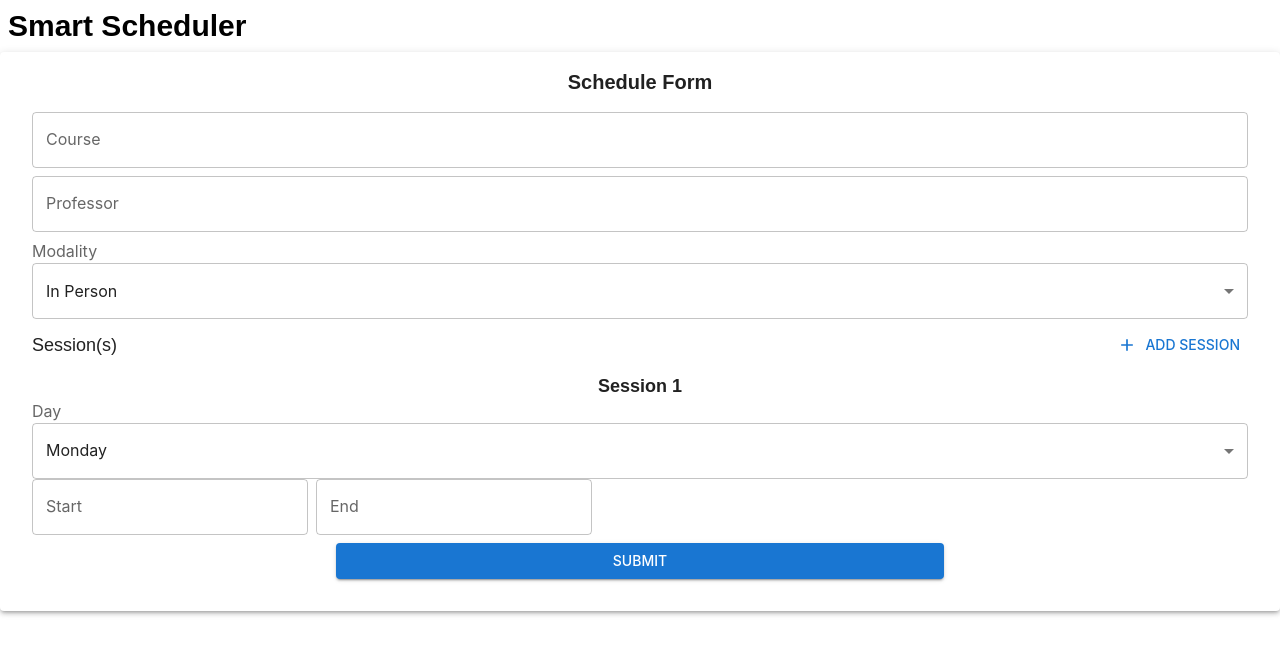
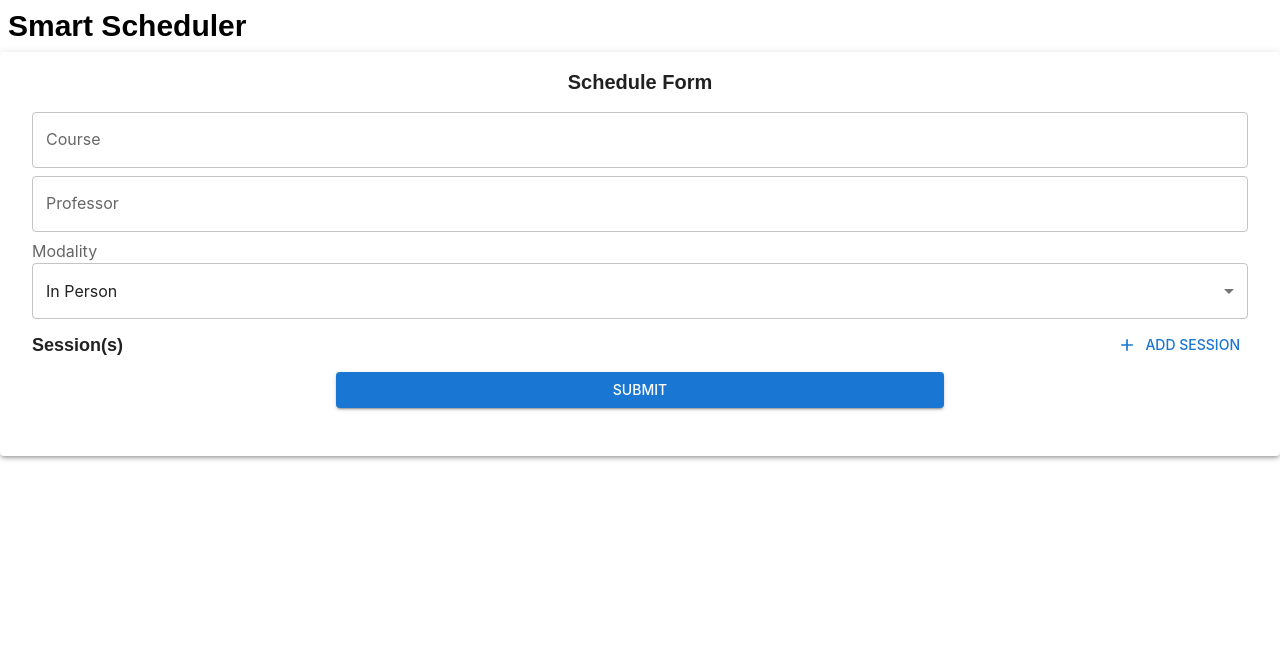
Before and after one commit to PieroD04/smart-scheduler, a React (Vite) app: page / in a window 1280 px wide. Shown: the top 654 px of the page. Built offline with nearby package versions, Linux system fonts and the light colour scheme; a web font is replaced by a local one.

Commit message:
feat: form validation

```diff
--- a/package.json
+++ b/package.json
@@ -14,7 +14,9 @@
     "@emotion/styled": "^11.14.0",
     "@mui/icons-material": "^6.4.5",
     "@mui/material": "^6.4.5",
+    "@mui/x-date-pickers": "^7.27.0",
     "@tailwindcss/vite": "^4.0.8",
+    "dayjs": "^1.11.13",
     "react": "^19.0.0",
     "react-dom": "^19.0.0",
     "react-hook-form": "^7.54.2",
--- a/src/App.tsx
+++ b/src/App.tsx
@@ -1,6 +1,9 @@
 import { createTheme } from '@mui/material'
 import { ThemeProvider } from '@mui/material/styles'
 import Home from './pages/Home'
+import { LocalizationProvider } from '@mui/x-date-pickers'
+import { AdapterDayjs } from '@mui/x-date-pickers/AdapterDayjs'
+
 
 function App() {
   const theme = createTheme({
@@ -10,9 +13,11 @@ function App() {
   })
 
   return (
-    <ThemeProvider theme={theme}>
-      <Home/>
-    </ThemeProvider>
+    <LocalizationProvider dateAdapter={AdapterDayjs}>
+      <ThemeProvider theme={theme}>
+        <Home/>
+      </ThemeProvider>
+    </LocalizationProvider>
   )
 }
 
--- a/src/components/ScheduleForm.tsx
+++ b/src/components/ScheduleForm.tsx
@@ -1,8 +1,12 @@
-import { useForm, SubmitHandler } from "react-hook-form"
-import { DayEnum, ModalityEnum } from "../models/ScheduleEntry";
+import { useForm, SubmitHandler, useFieldArray, Controller, FieldErrors, Control, UseFormClearErrors } from "react-hook-form"
+import ScheduleEntry, { DayEnum, ModalityEnum } from "../models/ScheduleEntry";
 import { Session } from "../models/ScheduleEntry";
 import { TextField, InputLabel, Select, MenuItem, Button, Paper } from "@mui/material";
+import { TimeField } from '@mui/x-date-pickers/TimeField';
 import AddIcon from "@mui/icons-material/Add";
+import DeleteIcon from "@mui/icons-material/Delete";
+import dayjs from "dayjs";
+
 interface FormInput {
     course: string;
     professor: string;
@@ -10,13 +14,40 @@ interface FormInput {
     sessions: Session[];
 }
 
+function areOverlapping(sessions: Session[]) {
+    return sessions.some((sessionA, indexA) =>
+        sessions.some((sessionB, indexB) =>
+            sessionA.day === sessionB.day &&
+            indexA !== indexB &&
+            dayjs(sessionA.start).isBefore(dayjs(sessionB.end)) &&
+            dayjs(sessionA.end).isAfter(dayjs(sessionB.start))
+        )
+    );
+}
+
+
 export default function ScheduleForm() {
-    const { register, handleSubmit, formState: { errors } } = useForm<FormInput>()
-    // const { fields, append, prepend, remove, swap, move, insert } = useFieldArray({
-    //     name: "session", // unique name for your Field Array
-    //   });
+    const { control, register, handleSubmit, formState: { errors }, setError, clearErrors } = useForm<FormInput>();
+    const { fields, append, remove } = useFieldArray({
+        control,
+        name: "sessions"
+    });
     const onSubmit: SubmitHandler<FormInput> = (data) => {
-        console.log(data)
+        clearErrors("sessions");
+        if (data.sessions.length === 0) {
+            setError("sessions", { type: "manual", message: "At least one session is required." });
+            return;
+        }
+
+        if (areOverlapping(data.sessions)) {
+            setError("sessions", { type: "manual", message: "Sessions cannot overlap." });
+            return;
+        }
+
+        localStorage.setItem("schedules", JSON.stringify([...JSON.parse(localStorage.getItem("schedules") || "[]"), data as ScheduleEntry]));
+        localStorage.setItem("courses", JSON.stringify([...JSON.parse(localStorage.getItem("courses") || "[]"), data.course]));
+        localStorage.setItem("professors", JSON.stringify([...JSON.parse(localStorage.getItem("professors") || "[]"), data.professor]));
+        alert("Schedule submitted successfully!");
     }
 
     return (
@@ -54,18 +85,69 @@ export default function ScheduleForm() {
                     </Select>
                 </div>
                 <div className="flex flex-row justify-between items-center">
-                    <div className="text-center font-medium text-lg">Session(s)</div>
-                    <Button variant="text" startIcon={<AddIcon/>}>Add Session</Button>
+                    <div className="text-center font-semibold text-lg">Session(s)</div>
+                    <Button
+                        variant="text"
+                        startIcon={<AddIcon />}
+                        onClick={() => {
+                            append({ day: DayEnum.monday, start: dayjs().hour(8).minute(0), end: dayjs().hour(9).minute(0) } as Session)
+                            clearErrors("sessions")
+                        }}
+                    >Add Session</Button>
                 </div>
-                <div>
-                    <div className="text-center font-semibold text-lg">Session {1}</div>
-                    <div className="flex flex-col">
-                        <InputLabel id="day-label">Day</InputLabel>
+                {
+                    fields.map((field, index) => {
+                        return (
+                            <SessionForm
+                                key={field.id}
+                                id={index.toString()}
+                                onRemove={(id) => { remove(parseInt(id)) }}
+                                control={control}
+                                errors={errors}
+                                clearErrors={clearErrors}
+                            />
+                        )
+                    })
+                }
+                <Button
+                    className="w-1/2 self-center"
+                    variant="contained"
+                    type="submit"
+                >
+                    Submit
+                </Button>
+                <div className="text-red-500 text-sm p-1 text-center">
+                    {errors.sessions?.message}
+                </div>
+            </form>
+        </Paper>
+
+    )
+}
+
+function SessionForm({ id, onRemove, control, errors, clearErrors }: { id: string, onRemove: (id: string) => void, control: Control<FormInput, any>, errors: FieldErrors<FormInput>, clearErrors: UseFormClearErrors<FormInput> }) {
+    return (
+        <div className="flex flex-col gap-4">
+            <div className="flex flex-row justify-between items-center">
+                <div className="text-center font-medium text-lg">Session {parseInt(id) + 1}</div>
+                <Button
+                    variant="text"
+                    color="error"
+                    startIcon={<DeleteIcon />}
+                    onClick={() => { onRemove(id) }}
+                >Remove Session</Button>
+            </div>
+            <div className="flex flex-col">
+                <InputLabel id="day-label">Day</InputLabel>
+                <Controller
+                    name={`sessions.${parseInt(id)}.day`}
+                    control={control}
+                    render={({ field }) => (
                         <Select
                             labelId="day-label"
                             id="day"
                             label="Day"
-                            defaultValue={DayEnum.monday}
+                            {...field}
                         >
                             <MenuItem value={DayEnum.monday}>Monday</MenuItem>
                             <MenuItem value={DayEnum.tuesday}>Tuesday</MenuItem>
@@ -75,29 +157,60 @@ export default function ScheduleForm() {
                             <MenuItem value={DayEnum.saturday}>Saturday</MenuItem>
                             <MenuItem value={DayEnum.sunday}>Sunday</MenuItem>
                         </Select>
-                    </div>
-                    <div className="flex flex-row gap-2">
-                        <TextField
-                            id="start"
-                            label="Start"
-                            variant="outlined"
-                        />
-                        <TextField
-                            id="end"
-                            label="End"
-                            variant="outlined"
-                        />
-                    </div>
+                    )
+                    }
+                />
+            </div>
+            <div className="mb-2">
+                <InputLabel id="time-label">Time Range</InputLabel>
+                <div className="flex flex-row gap-2">
+                    <Controller
+                        name={`sessions.${parseInt(id)}.start`}
+                        control={control}
+                        render={({ field }) => (
+                            <TimeField
+                                color={errors.sessions?.[parseInt(id)]?.end ? "error" : "primary"}
+                                value={field.value}
+                                onChange={(e) => {
+                                    field.onChange(e);
+                                    clearErrors("sessions");
+                                }}
+                            />
+                        )}
+                    />
+                    <div className="flex items-center">-</div>
+                    <Controller
+                        name={`sessions.${parseInt(id)}.end`}
+                        control={control}
+                        rules={{
+                            validate: (value, formValues) => {
+                                const startValue = formValues.sessions[parseInt(id)].start;
+                                if (dayjs(startValue).isSame(value)) {
+                                    return "Start and end time cannot be the same.";
+                                }
+                                if (dayjs(startValue).isAfter(value)) {
+                                    return "End time must be after start time.";
+                                }
+                                return true;
+                            }
+                        }}
+                        render={({ field }) => (
+                            <TimeField
+                                color={errors.sessions?.[parseInt(id)]?.end ? "error" : "primary"}
+                                value={field.value}
+                                onChange={(e) => {
+                                    field.onChange(e);
+                                    clearErrors("sessions");
+                                }}
+                            />
+                        )}
+                    />
                 </div>
-                <Button
-                    className="w-1/2 self-center"
-                    variant="contained"
-                    type="submit"
-                >
-                    Submit
-                </Button>
-            </form>
-        </Paper>
+                <div className="text-red-500 text-xs p-1">
+                    {errors.sessions?.[parseInt(id)]?.end?.message}
+                </div>
+            </div>
 
+        </div>
     )
 }
--- a/src/models/ScheduleEntry.ts
+++ b/src/models/ScheduleEntry.ts
@@ -1,3 +1,5 @@
+import { Dayjs } from "dayjs"
+
 export default interface ScheduleEntry {
     course: string;
     professor: string;
@@ -13,8 +15,8 @@ export enum ModalityEnum {
 
 export interface Session {
     day: DayEnum;
-    start: string;
-    end: string;
+    start: Dayjs;
+    end: Dayjs;
 }
 
 export enum DayEnum {
```
Also changed, not shown: 1 other file (tests, documents, lock files or other folders).
